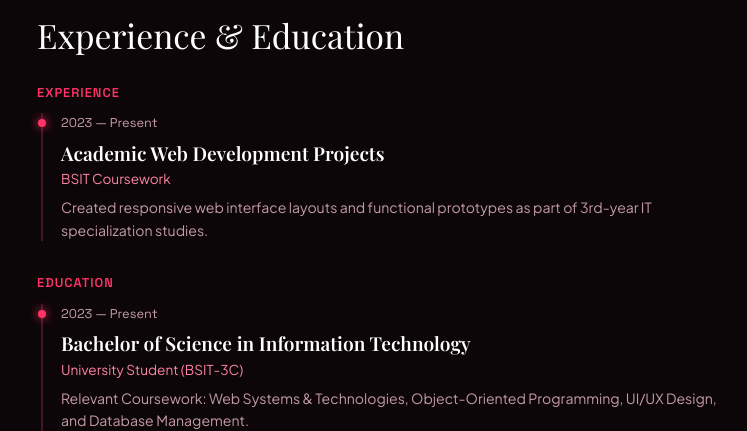
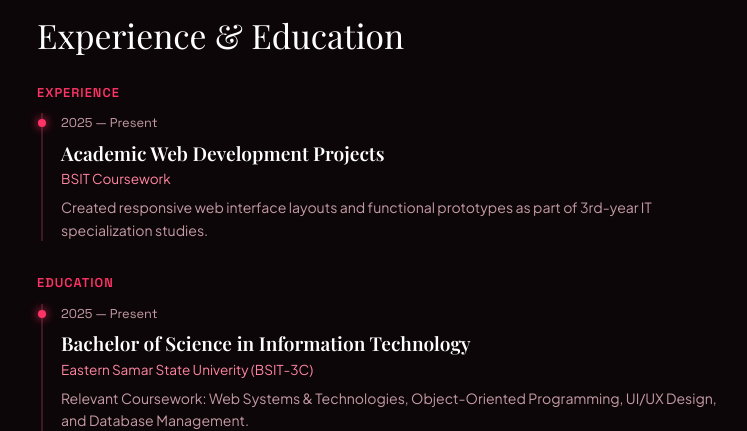
Before and after one commit to trishaaprilnecesito-gif/portfolio-trisha, a plain HTML site: page index.html in a window 1280 px wide. Shown: the part 2508-2939 px from the top of the page, without its empty margins (263-1010 px from the left). Drawn offline with nearby package versions, Linux system fonts and the light colour scheme; a web font is replaced by a local one.

Commit message:
Update Experience and Education section with ESSU and 2025-Present timeline

```diff
--- a/index.html
+++ b/index.html
@@ -113,7 +113,7 @@
       <h3 class="group-label">EXPERIENCE</h3>
       <div class="timeline">
         <div class="timeline-item">
-          <span class="timeline-date">2023 — Present</span>
+          <span class="timeline-date">2025 — Present</span>
           <h4 class="timeline-role">Academic Web Development Projects</h4>
           <p class="timeline-org">BSIT Coursework</p>
           <p class="timeline-text">Created responsive web interface layouts and functional prototypes as part of 3rd-year IT specialization studies.</p>
@@ -123,9 +123,9 @@
       <h3 class="group-label" style="margin-top: 2rem;">EDUCATION</h3>
       <div class="timeline">
         <div class="timeline-item">
-          <span class="timeline-date">2023 — Present</span>
+          <span class="timeline-date">2025 — Present</span>
           <h4 class="timeline-role">Bachelor of Science in Information Technology</h4>
-          <p class="timeline-org">University Student (BSIT-3C)</p>
+          <p class="timeline-org">Eastern Samar State Univerity (BSIT-3C)</p>
           <p class="timeline-text">Relevant Coursework: Web Systems & Technologies, Object-Oriented Programming, UI/UX Design, and Database Management.</p>
         </div>
       </div>
```
